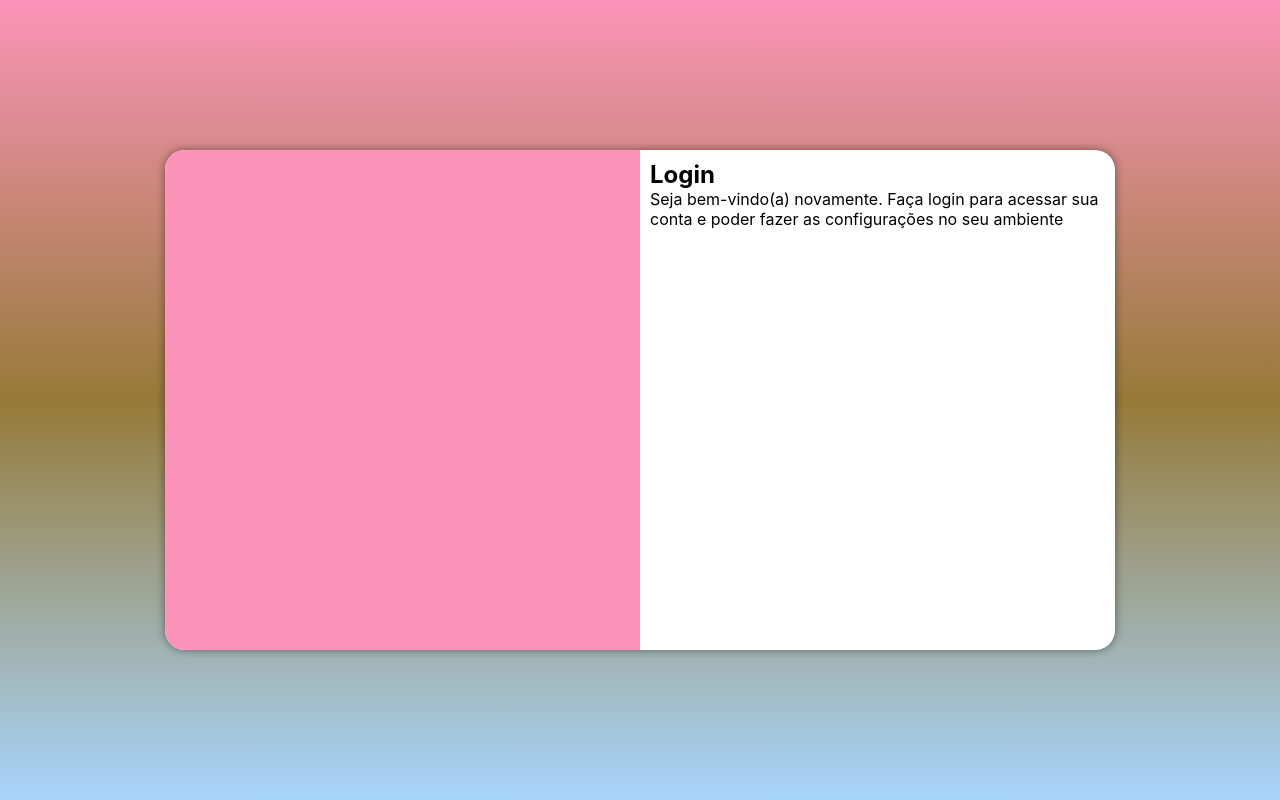
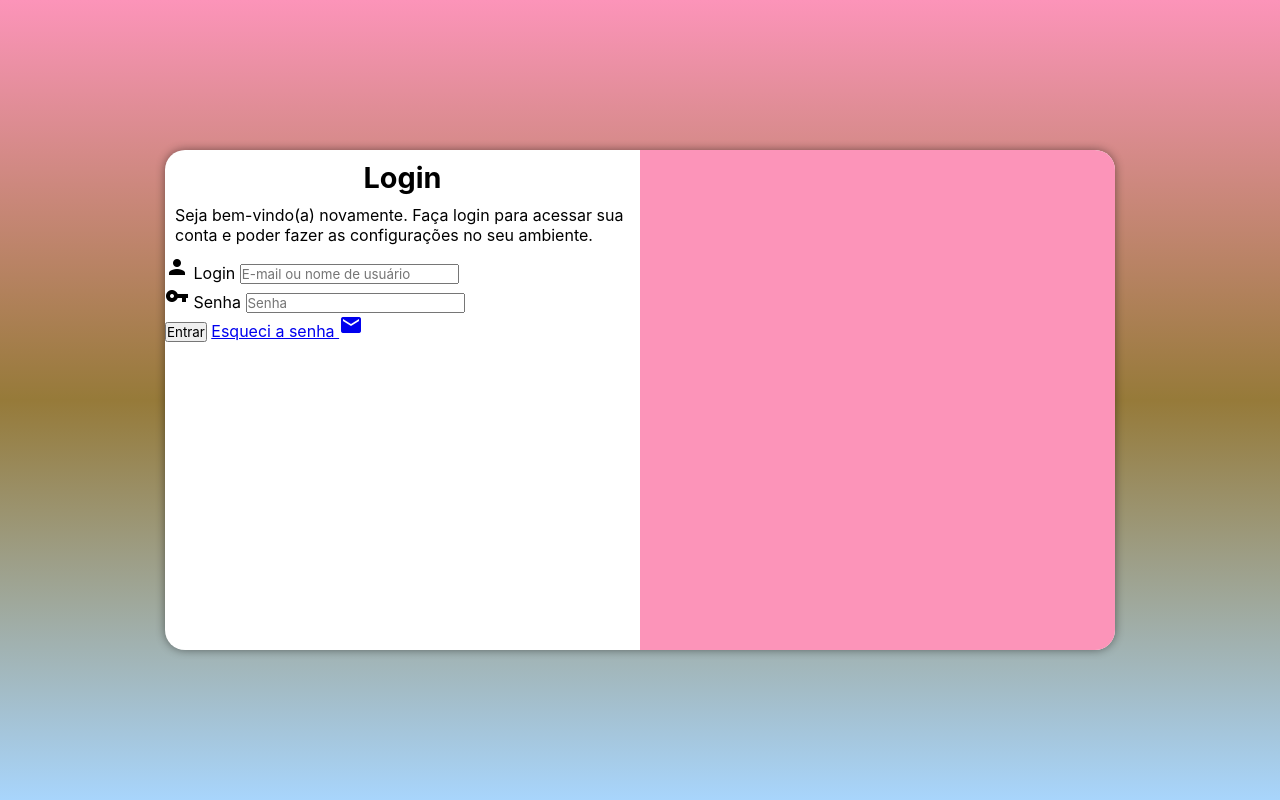
Before and after one commit to fbeaviana/projeto-login, a plain HTML site: page index.html in a window 1280 px wide. Drawn offline with Linux system fonts and the light colour scheme.

Commit message:
UP- input email, senha
CRIACAO DA TELA DE LOGIN - EMAIL E SENHA

```diff
--- a/estilo/media-query.css
+++ b/estilo/media-query.css
@@ -43,13 +43,21 @@ Grandes telas: acima de 1200px
     }
 
     section#login > div#imagem {
-        float: left;
+        float: right;
         width: 50%;
         height: 100%;
     }
 
     section#login > div#formulario {
-        float: right;
+        float: left;
         width: 50%;
     }
+
+    div#formulario > h1 {
+        font-size: 1.8em;
+    }
+
+    div#formulario > p {
+        font-size: 1em;
+    }
 }
--- a/estilo/style.css
+++ b/estilo/style.css
@@ -57,3 +57,12 @@ section#login > div#formulario {
     padding: 10px;
 
 }
+
+div#formulario > h1 {
+    text-align: center;
+    margin-bottom: 10px;
+}
+
+div#formulario > p {
+    font-size: 0.8em;
+}
--- a/index.html
+++ b/index.html
@@ -4,6 +4,7 @@
     <meta charset="UTF-8">
     <meta name="viewport" content="width=device-width, initial-scale=1.0">
     <title>Login</title>
+    <link href="https://fonts.googleapis.com/icon?family=Material+Icons" rel="stylesheet">
     <link rel="stylesheet" href="estilo/style.css">
     <link rel="stylesheet" href="estilo/media-query.css">
 </head>
@@ -16,10 +17,24 @@
 
             <div id="formulario">
                 <h1>Login</h1>
-                <p>Seja bem-vindo(a) novamente. Faça login para acessar sua conta e poder fazer as configurações no seu ambiente </p>
+                <p>Seja bem-vindo(a) novamente. Faça login para acessar sua conta e poder fazer as configurações no seu ambiente.</p>
             </div>
-            <form action="login.php" method="post">
+            <form action="login.php" method="post" autocomplete="on">
+                <div class="campo">
+                    <i class="material-icons">person</i>
+                    <label for="ilogin">Login</label>
+                    <input type="email" name="login" id="ilogin" placeholder= "E-mail ou nome de usuário" autocomplete="email" required maxlength="30">
+                </div>
+                <div class="campo">
+                    <i class="material-icons">vpn_key</i>
+                    <label for="isenha">Senha</label>
+                    <input type="password" name="senha" id="isenha" placeholder="Senha" autocomplete="current-password" required minlength="8" maxlength="20">
+                </div>
 
+                <input type="submit" value="Entrar">
+                <a href="esqueci.html">
+                    Esqueci a senha <i class="material-icons">mail</i>
+                </a>
             </form>
         </section>
     </main>
```
